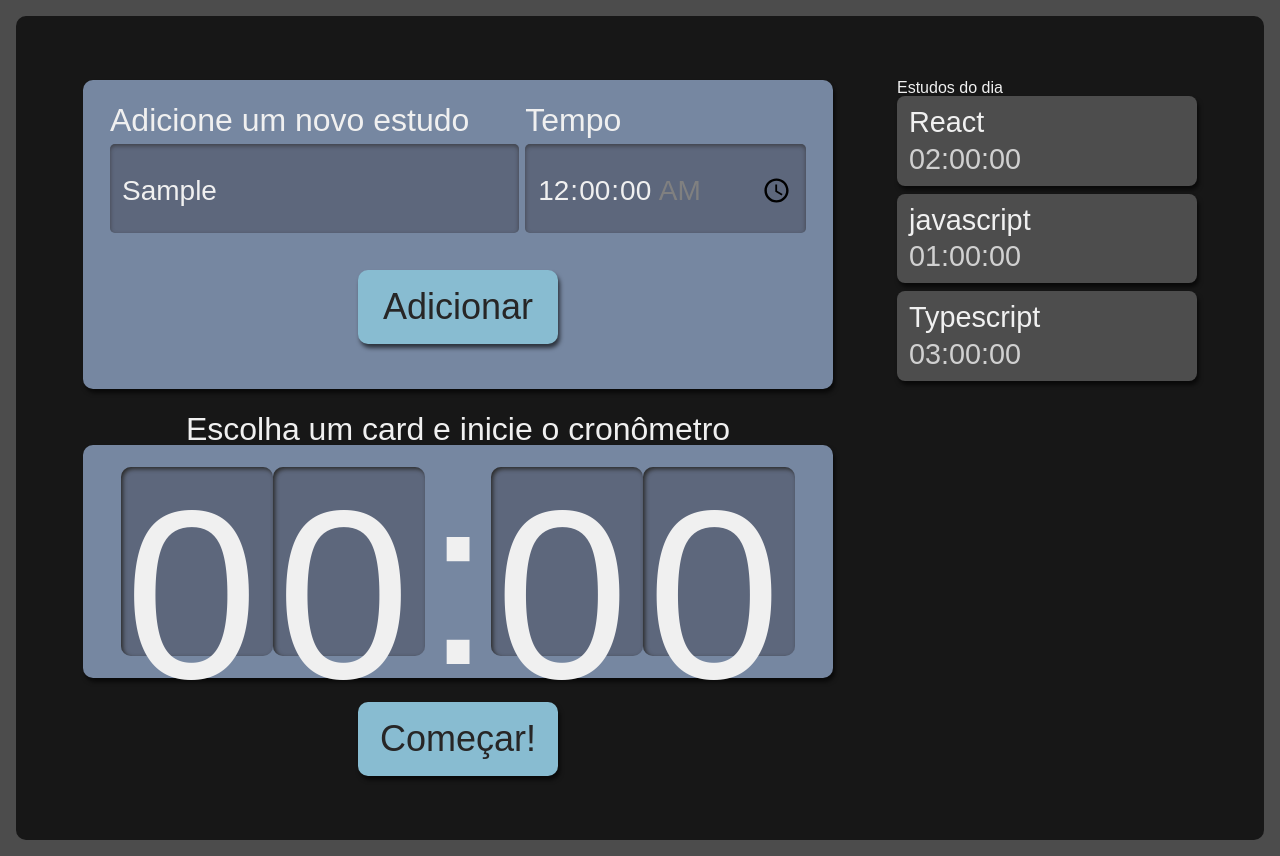
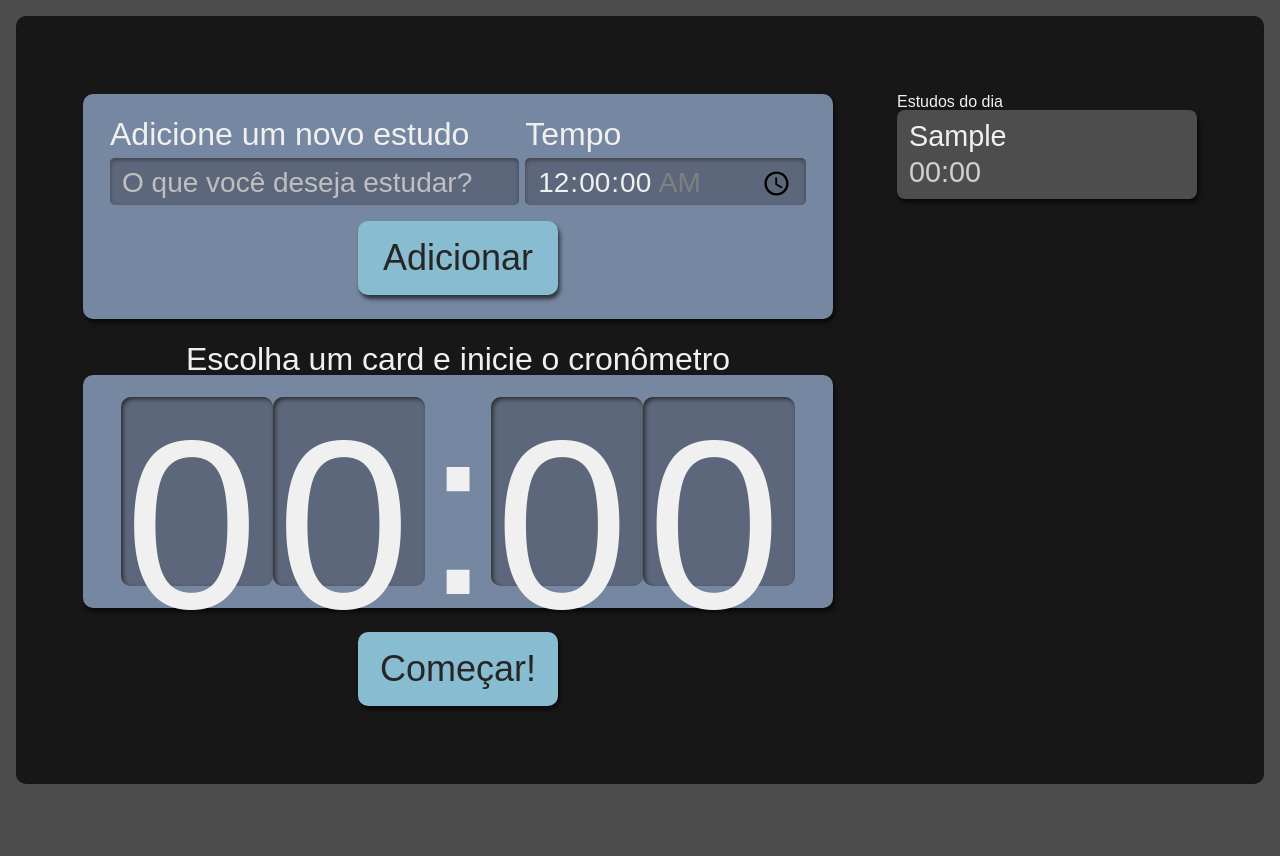
Before and after one commit to JeanGomesDaFonseca/studies, a React (Create React App) app: page / in a window 1280 px wide. Both pictures are taken after typing "Sample" into the empty fields and a click on the button "Adicionar". After the commit the page ends 800 px from the top, so only its background shows below. Built offline with nearby package versions, Linux system fonts and the light colour scheme.

Commit message:
Problema resolvido e já dando continuidade ao projeto

```diff
--- a/package.json
+++ b/package.json
@@ -14,6 +14,7 @@
     "react-dom": "^18.2.0",
     "react-scripts": "5.0.1",
     "typescript": "^4.8.4",
+    "uuid": "^9.0.0",
     "web-vitals": "^2.1.4"
   },
   "scripts": {
@@ -41,6 +42,7 @@
     ]
   },
   "devDependencies": {
+    "@types/uuid": "^8.3.4",
     "sass": "^1.55.0",
     "typescript-plugin-css-modules": "^3.4.0"
   }
--- a/src/components/Botao/index.tsx
+++ b/src/components/Botao/index.tsx
@@ -1,18 +1,38 @@
-import React from "react";
-import style from "./Botao.module.scss";
+import React, { ReactFragment } from "react"
+import style from './Botao.module.scss'
 
-class Botao extends React.Component<{
-  children: React.ReactNode;
-  type: "button" | "submit" | "reset" | undefined;
-}> {
-  render() {
-    const { type = "button" } = this.props;
-    return (
-      <button type={type} className={style.botao}>
-        {this.props.children}
-      </button>
-    );
-  }
+type Params = {
+    type?: "button" | "submit" | "reset" | undefined;
+    children?: ReactFragment | undefined;
 }
 
-export default Botao;
+const Botao: React.FC<Params> = (props:Params) =>{
+    return(
+        <button type={props.type} className={style.botao}>
+            {props.children}
+        </button>
+    )
+}
+
+export default Botao
+
+
+//ESSA É A VERSÃO EM "CLASS COMPONENTS" QUE NÃO ESTÁ ACEITANDO O CHILDREN!
+
+// import React from "react";
+// import style from "./Botao.module.scss";
+
+// class Botao extends React.Component<{
+//   type: "button" | "submit" | "reset" | undefined
+// }> {
+//   render() {
+//     const { type = "button" } = this.props;
+//     return (
+//       <button type={type} className={style.botao}>
+//         {this.props.children}
+//       </button>
+//     );
+//   }
+// }
+
+// export default Botao;
--- a/src/components/Formulario/index.tsx
+++ b/src/components/Formulario/index.tsx
@@ -1,21 +1,39 @@
 import React from "react";
+import { ITarefa } from "../../types/Tarefa";
 import Botao from "../Botao";
 import style from "./Formulario.module.scss";
+import {v4 as uuidv4} from 'uuid'
 
-class Formulario extends React.Component {
+class Formulario extends React.Component<{
+  setTarefas: React.Dispatch<React.SetStateAction<ITarefa[]>>;
+}> {
   //É dessa maneira que se usa o useState com class components.  (graças a Deus que hojé se usa os Hooks)
   state = {
     tarefa: "",
     tempo: "00:00",
   };
-//Essa é a forma para declarar uma função
+  //Essa é a forma para declarar uma FUNCTION
   adicionarTarefa(evento: React.FormEvent<HTMLFormElement>) {
     evento.preventDefault();
+    this.props.setTarefas((tarefasAntigas) => [
+      ...tarefasAntigas,
+      { ...this.state,
+        selecionado: false,
+        completado: false,
+        id: uuidv4(),
+  }]);
+    this.setState({
+      tarefa: "",
+      tempo: "00:00",
+    });
   }
 
   render() {
     return (
-      <form className={style.novaTarefa} onSubmit={this.adicionarTarefa.bind(this)}>
+      <form
+        className={style.novaTarefa}
+        onSubmit={this.adicionarTarefa.bind(this)}
+      >
         <div className={style.inputContainer}>
           <label htmlFor="tarefa">Adicione um novo estudo</label>
           <input
@@ -46,9 +64,7 @@ class Formulario extends React.Component {
             required
           />
         </div>
-        <Botao
-        type="submit">
-          Adicionar</Botao>
+        <Botao type="submit">Adicionar</Botao>
       </form>
     );
   }
--- a/src/components/Lista/Item/index.tsx
+++ b/src/components/Lista/Item/index.tsx
@@ -1,7 +1,29 @@
-import style from '../Lista.module.scss';
-export default function Item({tarefa, tempo}:{ tarefa: string; tempo: string }) {
-    return (
-    <li className={style.item}>
+import { ITarefa } from "../../../types/Tarefa";
+import style from "../Lista.module.scss";
+
+interface Props extends ITarefa {
+  selecionaTarefa: (tarefaSelecionada: ITarefa) => void;
+}
+
+export default function Item({
+  tarefa,
+  tempo,
+  selecionado,
+  completado,
+  id,
+  selecionaTarefa,
+}: Props) {
+  return (
+    <li className={style.item}
+    onClick={() => selecionaTarefa(
+      {
+      tarefa,
+      tempo,
+      selecionado,
+      completado,
+      id,
+    }
+    )}>
       <h3>{tarefa}</h3>
       <span>{tempo}</span>
     </li>
--- a/src/components/Lista/index.tsx
+++ b/src/components/Lista/index.tsx
@@ -1,33 +1,23 @@
-import { useState } from 'react';
+import { ITarefa } from '../../types/Tarefa';
 import Item from './Item';
 import './Lista.module.scss'
 
-function Lista() {
-const [tarefas, setTarefas] = useState(
-  [
-    {
-      tarefa: "React",
-      tempo: "02:00:00",
-    },
-    {
-      tarefa: "javascript",
-      tempo: "01:00:00",
-    },{
-        tarefa: 'Typescript',
-        tempo: '03:00:00'
-    }
-  ]
-);
+interface Props {
+  tarefas: ITarefa[],
+  selecionaTarefa: (tarefaSelecionada: ITarefa) => void
+}
+
+
+function Lista({tarefas, selecionaTarefa}: Props) {
 
   return (
     <aside className="listaTarefas">
-      <h2 onClick={()=>{
-        setTarefas([...tarefas,{tarefa: "Estudar estado", tempo: "05:00:00"}])
-      }}>Estudos do dia</h2>
+      <h2>Estudos do dia</h2>
       <ul>
-        {tarefas.map((item, index) => (
+        {tarefas.map(item => (
           <Item
-          key={index}
+          selecionaTarefa={selecionaTarefa}
+          key={item.id}
             {...item}
           />
         ))}
--- a/src/pages/App.tsx
+++ b/src/pages/App.tsx
@@ -1,14 +1,26 @@
-import React from "react";
+import React, { useState } from "react";
 import Cronometro from "../components/Cronometro";
 import Formulario from "../components/Formulario";
 import Lista from "../components/Lista";
+import { ITarefa } from "../types/Tarefa";
 import style from './App.module.scss'
 
 function App() {
+  const [tarefas, setTarefas] = useState<ITarefa[]>([]);
+  const [selecionado, setSelecionado] = useState<ITarefa>();
+
+  function selecionaTarefa(tarefaSelecionada: ITarefa){
+    setSelecionado(tarefaSelecionada);
+  }
   return (
     <div className={style.AppStyle}>
-      <Formulario />
-      <Lista />
+      <Formulario
+      setTarefas={setTarefas}
+      />
+      <Lista
+      tarefas={tarefas}
+      selecionaTarefa={selecionaTarefa}
+      />
       <Cronometro />
     </div>
   );
--- /dev/null
+++ b/src/types/Tarefa.ts
@@ -0,0 +1,7 @@
+export interface ITarefa {
+    tarefa: string,
+    tempo: string,
+    selecionado: boolean,
+    completado: boolean,
+    id: string,
+  }
```
Also changed, not shown: 1 other file (tests, documents, lock files or other folders).
